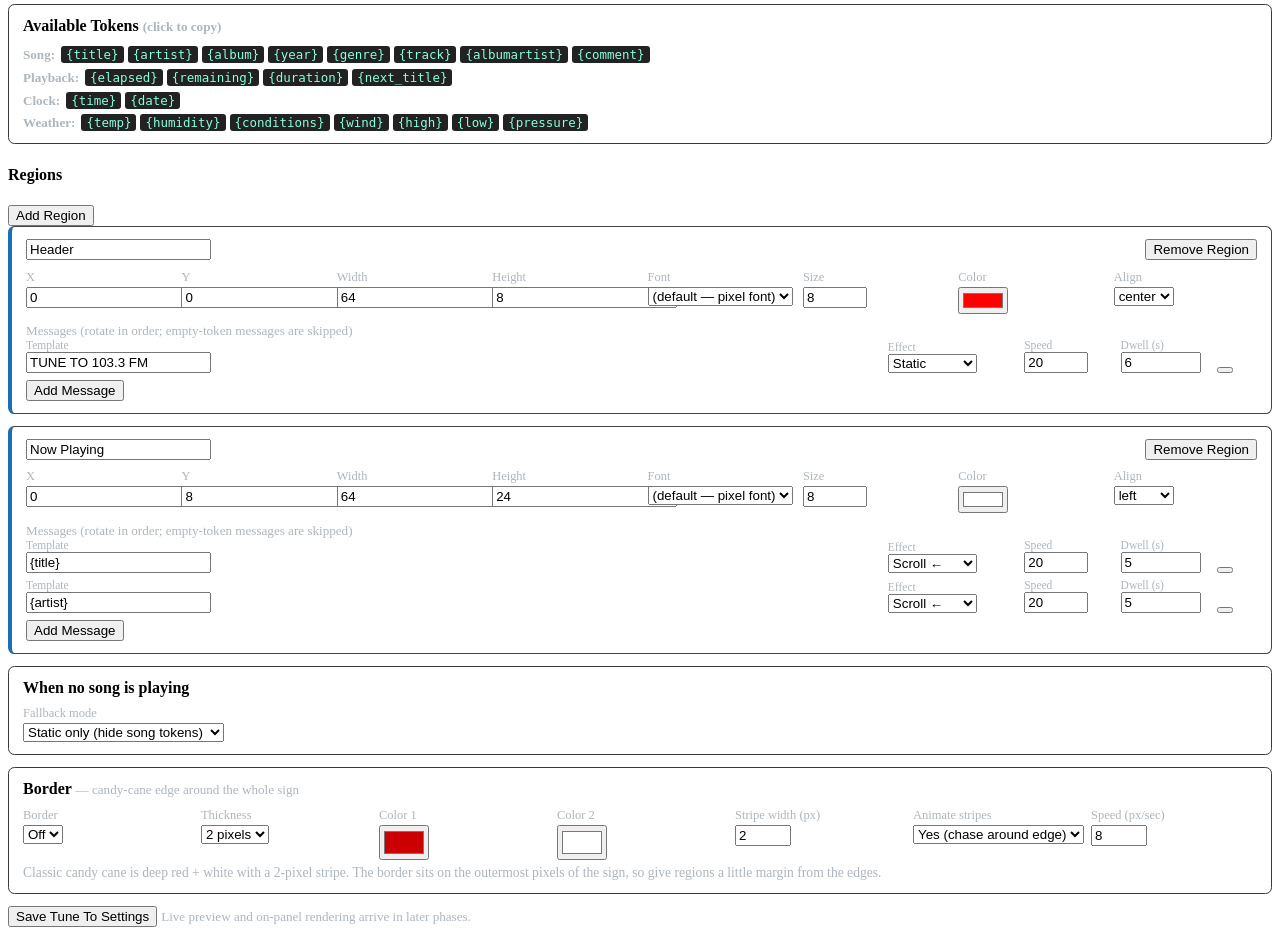
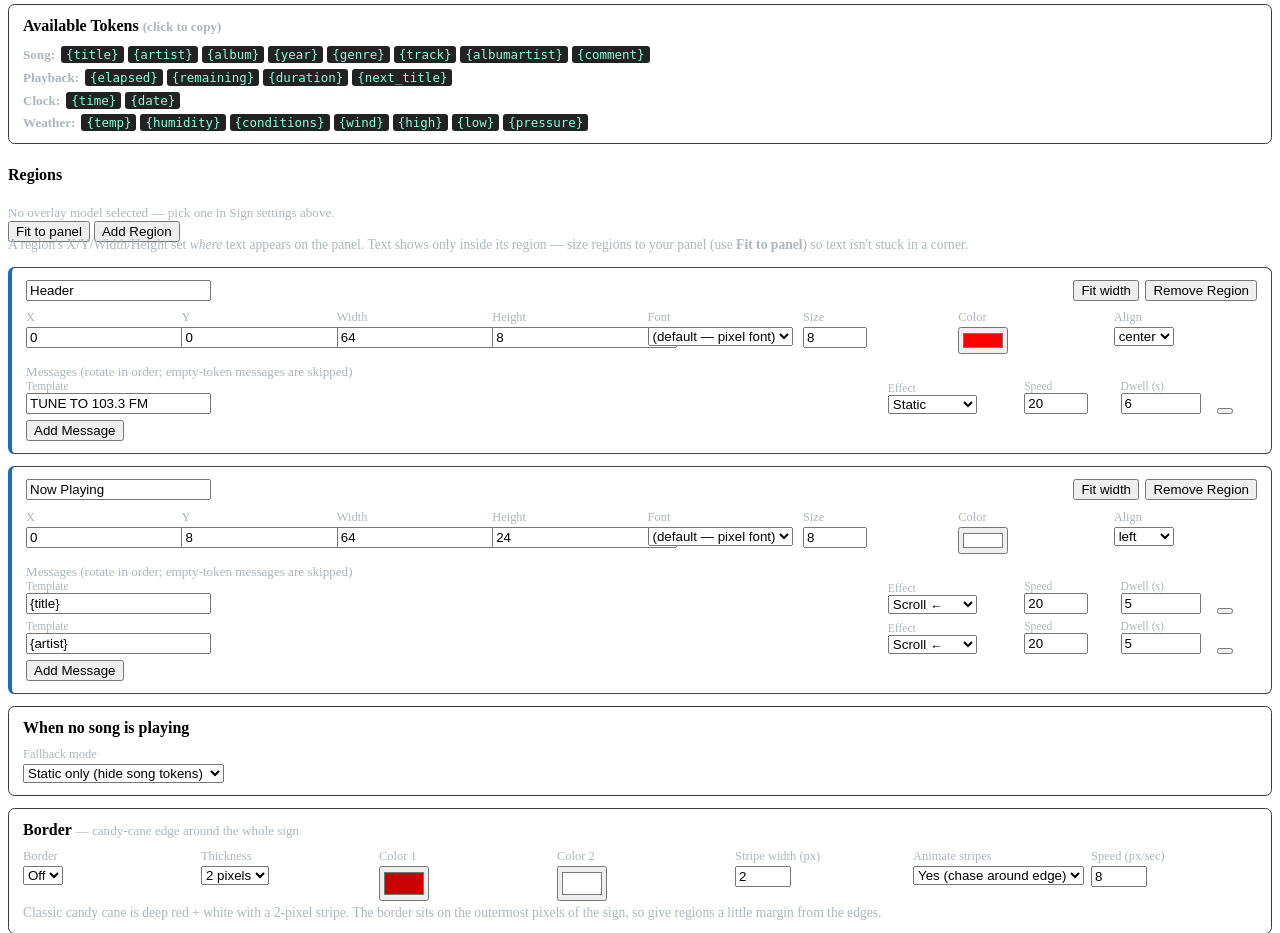
Before and after one commit to focusedonsound/fpp-AnnouncementAssistant, a PHP site: page /tuneto.php in a window 1280 px wide. Shown: the part 514-1447 px from the top of the page. Run offline with PHP 8.4, Linux system fonts and the light colour scheme.

Commit message:
Tune To: panel-aware region sizing (Fit to panel / Fit width)
Text only renders inside a region's rectangle, so regions narrower than the
panel leave text stuck in a corner (while the border fills the whole panel) -
a common confusion. Add panel-size readout under the Regions header, a per-
region 'Fit width' button, and a 'Fit to panel' button that lays all regions
out to fill the panel. All are border-aware (inset by the border width so text
doesn't collide with the candy-cane edge). New regions now default to panel
width and stack below existing ones. Readout updates on model/border change.

```diff
--- a/www/tuneto.php
+++ b/www/tuneto.php
@@ -224,11 +224,24 @@ $ttCfg = ttLoadConfig($ttConfigFile);
 
 <!-- ── Regions ──────────────────────────────────────────────────────── -->
 <div class="d-flex justify-content-between align-items-center mb-2">
-  <h4 class="mb-0"><i class="fas fa-fw fa-th-large"></i> Regions</h4>
-  <button type="button" class="btn btn-sm btn-secondary" onclick="ttAddRegion()">
-    <i class="fas fa-fw fa-plus"></i> Add Region
-  </button>
+  <div>
+    <h4 class="mb-0"><i class="fas fa-fw fa-th-large"></i> Regions</h4>
+    <small id="ttPanelInfo" class="tt-muted"></small>
+  </div>
+  <div class="d-flex" style="gap:.4rem;">
+    <button type="button" class="btn btn-sm btn-outline-secondary" title="Lay the regions out to fill the whole panel" onclick="ttFitAllRegions()">
+      <i class="fas fa-fw fa-expand"></i> Fit to panel
+    </button>
+    <button type="button" class="btn btn-sm btn-secondary" onclick="ttAddRegion()">
+      <i class="fas fa-fw fa-plus"></i> Add Region
+    </button>
+  </div>
 </div>
+<p class="tt-muted" style="font-size:.85em; margin-top:-.3rem;">
+  A region's X/Y/Width/Height set <em>where</em> text appears on the panel. Text shows only
+  inside its region &mdash; size regions to your panel (use <strong>Fit to panel</strong>) so
+  text isn't stuck in a corner.
+</p>
 <div id="ttRegions"></div>
 
 <!-- ── No-media fallback ────────────────────────────────────────────── -->
@@ -398,7 +411,10 @@ $ttCfg = ttLoadConfig($ttConfigFile);
     '<div class="tt-region" data-ri="' + ri + '">' +
       '<div class="tt-region-head">' +
         '<input type="text" class="form-control form-control-sm tt-r-name" style="max-width:240px;" value="' + esc(r.name) + '">' +
-        '<button type="button" class="btn btn-sm btn-outline-danger" onclick="ttDelRegion(' + ri + ')"><i class="fas fa-fw fa-trash"></i> Remove Region</button>' +
+        '<span>' +
+          '<button type="button" class="btn btn-sm btn-outline-secondary" style="margin-right:.4rem;" title="Set X=0 and width to the full panel" onclick="ttFitRegionWidth(' + ri + ')"><i class="fas fa-fw fa-arrows-alt-h"></i> Fit width</button>' +
+          '<button type="button" class="btn btn-sm btn-outline-danger" onclick="ttDelRegion(' + ri + ')"><i class="fas fa-fw fa-trash"></i> Remove Region</button>' +
+        '</span>' +
       '</div>' +
       '<div class="tt-grid">' +
         '<div class="tt-field"><label>X</label><input type="number" min="0" class="form-control form-control-sm tt-r-x" value="' + esc(rect.x) + '"></div>' +
@@ -493,13 +509,73 @@ $ttCfg = ttLoadConfig($ttConfigFile);
     ttConfig.border.speed   = parseInt(el('ttBorderSpeed').value, 10) || 0;
   }
 
+  // ── Panel geometry helpers ──────────────────────────────────────────
+  function ttPanel() {
+    var name = ttConfig.overlay_model, w = 0, h = 0;
+    for (var i = 0; i < ttModels.length; i++) {
+      if (ttModels[i].name === name) { w = ttModels[i].width || 0; h = ttModels[i].height || 0; }
+    }
+    return { name: name, w: w, h: h };
+  }
+
+  function ttBorderInset() {
+    var b = ttConfig.border || {};
+    return b.enabled ? Math.max(1, Math.min(2, parseInt(b.width, 10) || 1)) : 0;
+  }
+
+  function ttUpdatePanelInfo() {
+    var e = el('ttPanelInfo'); if (!e) return;
+    var p = ttPanel();
+    if (p.name && p.w && p.h) e.textContent = 'Panel: ' + p.name + ' — ' + p.w + ' × ' + p.h + ' px';
+    else if (p.name)          e.textContent = 'Panel: ' + p.name + ' (size unknown — is the model valid?)';
+    else                      e.textContent = 'No overlay model selected — pick one in Sign settings above.';
+  }
+
+  window.ttFitRegionWidth = function (ri) {
+    ttSyncFromDom();
+    var p = ttPanel();
+    if (!p.w) { ttNotify('Pick a valid overlay model first', true); return; }
+    var ins = ttBorderInset();
+    ttConfig.regions[ri].rect.x = ins;
+    ttConfig.regions[ri].rect.w = Math.max(1, p.w - 2 * ins);
+    ttRenderRegions();
+  };
+
+  window.ttFitAllRegions = function () {
+    ttSyncFromDom();
+    var p = ttPanel();
+    if (!p.w || !p.h) { ttNotify('Pick a valid overlay model first', true); return; }
+    var rs = ttConfig.regions, n = rs.length;
+    if (!n) { ttNotify('Add a region first', true); return; }
+    var ins = ttBorderInset();
+    var top = ins, usableH = Math.max(1, p.h - 2 * ins);
+    var band = Math.max(1, Math.floor(usableH / n));
+    for (var i = 0; i < n; i++) {
+      rs[i].rect.x = ins;
+      rs[i].rect.w = Math.max(1, p.w - 2 * ins);
+      rs[i].rect.y = top + i * band;
+      rs[i].rect.h = (i === n - 1) ? (top + usableH - (top + i * band)) : band;
+    }
+    ttRenderRegions();
+    ttNotify('Regions fitted to ' + p.w + '×' + p.h + (ins ? ' (inset ' + ins + 'px for border)' : ''), false);
+  };
+
   // ── Region / message mutations (exposed to inline onclick) ──────────
   window.ttAddRegion = function () {
     ttSyncFromDom();
+    var p = ttPanel();
+    var ins = ttBorderInset();
+    var w = p.w ? Math.max(1, p.w - 2 * ins) : 64;
+    // Stack the new region directly below the existing ones.
+    var y = ins;
+    for (var i = 0; i < ttConfig.regions.length; i++) {
+      var rr = ttConfig.regions[i].rect || {};
+      y = Math.max(y, (rr.y || 0) + (rr.h || 0));
+    }
     ttConfig.regions.push({
       name: 'Region ' + (ttConfig.regions.length + 1),
-      rect: { x: 0, y: 0, w: 64, h: 8 },
-      font: '', size: 10, color: '#FFFFFF', align: 'center',
+      rect: { x: ins, y: y, w: w, h: 10 },
+      font: '', size: 8, color: '#FFFFFF', align: 'center',
       messages: [{ template: '', effect: 'static', speed: 20, dwell_sec: 5 }]
     });
     ttRenderRegions();
@@ -733,12 +809,22 @@ $ttCfg = ttLoadConfig($ttConfigFile);
   ['ttMode','ttEnvSource','ttSensorType','ttFallbackMode'].forEach(function (id) {
     el(id).addEventListener('change', ttUpdateVisibility);
   });
+  // Keep the panel-size readout current when the overlay model changes.
+  el('ttModel').addEventListener('change', function () {
+    ttConfig.overlay_model = el('ttModel').value;
+    ttUpdatePanelInfo();
+  });
+  // Border on/off or thickness changes the fit inset — refresh the readout.
+  ['ttBorderEnabled','ttBorderWidth'].forEach(function (id) {
+    var e = el(id); if (e) e.addEventListener('change', function () { ttSyncFromDom(); ttUpdatePanelInfo(); });
+  });
 
   // ── Init ────────────────────────────────────────────────────────────
   ttFillControls();
   ttFillModelSelect();
   ttRenderRegions();
   ttUpdateVisibility();
+  ttUpdatePanelInfo();
 
   // Load overlay models + fonts, then refresh the selects that depend on them.
   fetch(TT_BASE + 'tuneto_models.php', { cache: 'no-store' })
@@ -748,6 +834,7 @@ $ttCfg = ttLoadConfig($ttConfigFile);
         ttModels = j.models || [];
         ttFonts  = j.fonts || [];
         ttFillModelSelect();
+        ttUpdatePanelInfo(); // now that model dims are known
         ttSyncFromDom();   // capture current edits
         ttRenderRegions(); // re-render so font dropdowns populate
       }
```
